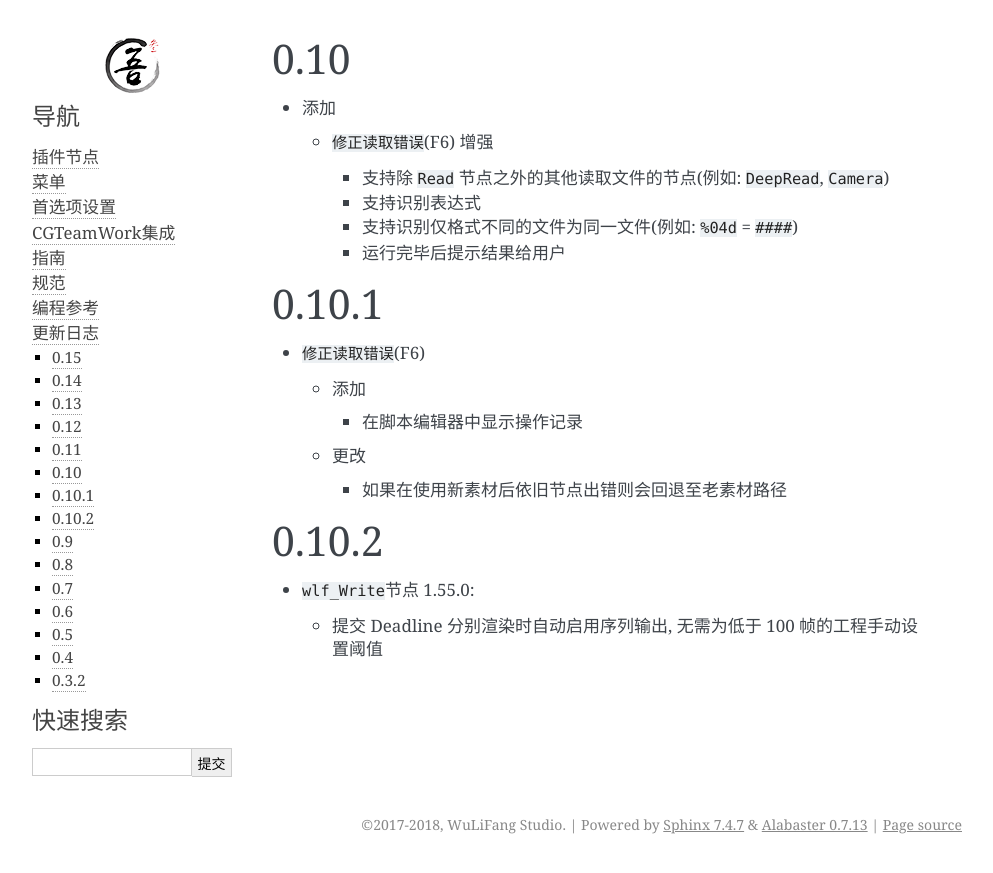
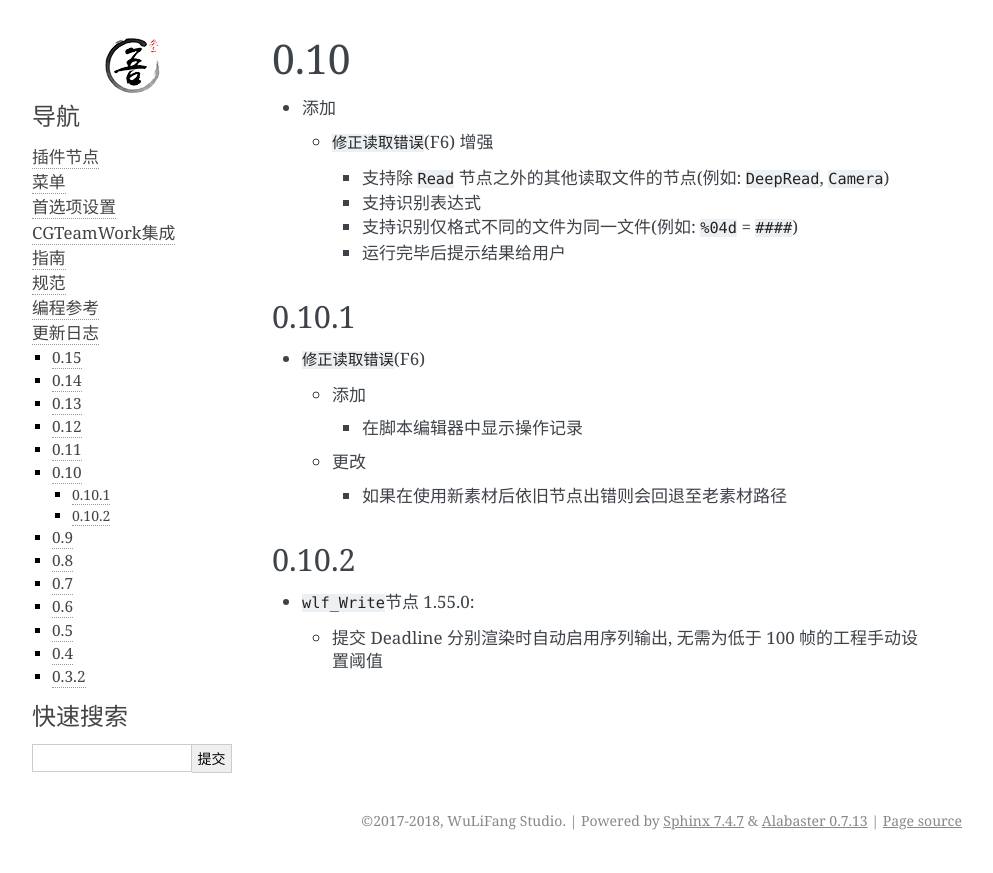
Before and after one commit to WuLiFang/Nuke, a Sphinx documentation site: the page built from source/changelogs/008_0.10.md, in a window 1280 px wide. Shown: the top 873 px of the page, without its empty margins (148-1141 px from the left). Built offline with Sphinx 7.4.7, drawn with Linux system fonts in a browser that asks for light colours.

Commit message:
Correct header level

```diff
--- a/source/changelogs/008_0.10.md
+++ b/source/changelogs/008_0.10.md
@@ -7,7 +7,7 @@
     - 支持识别仅格式不同的文件为同一文件(例如: `%04d` = `####`)
     - 运行完毕后提示结果给用户
 
-# 0.10.1
+## 0.10.1
 
 - `修正读取错误`(F6)
   - 添加
@@ -15,7 +15,7 @@
   - 更改
     - 如果在使用新素材后依旧节点出错则会回退至老素材路径
 
-# 0.10.2
+## 0.10.2
 
 - `wlf_Write`节点 1.55.0:
   - 提交 Deadline 分别渲染时自动启用序列输出, 无需为低于 100 帧的工程手动设置阈值
```
